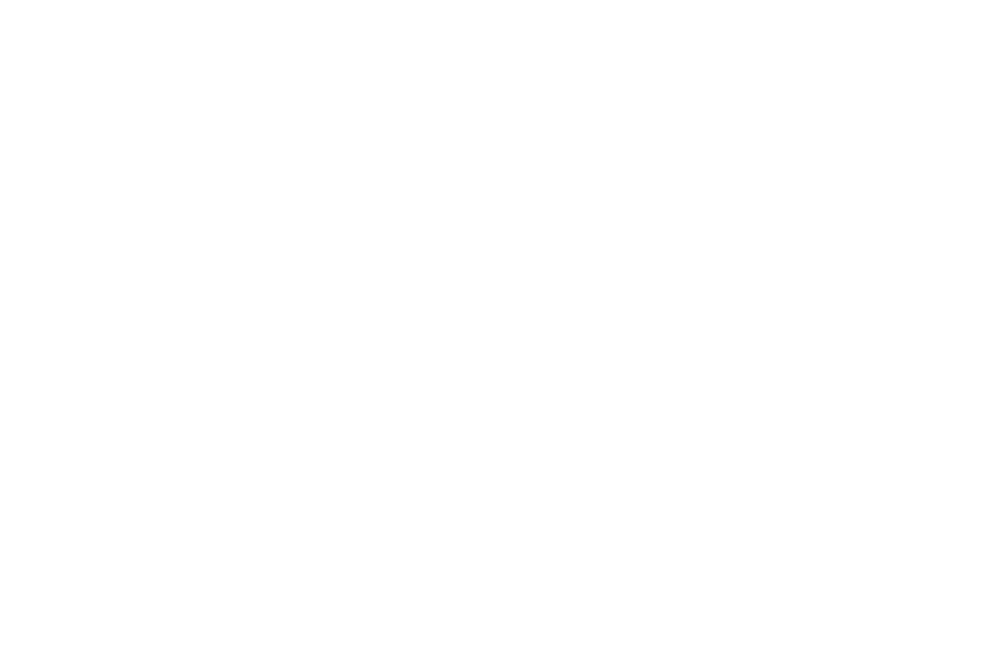
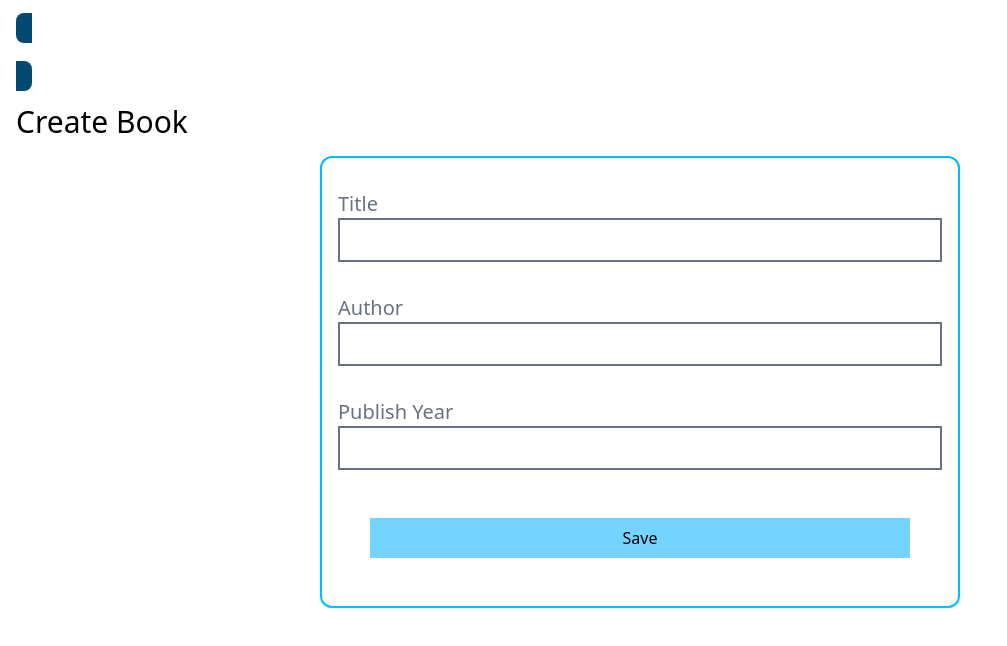
Before and after one commit to coder-Rishi05/Book-Store, a React app in the folder frontend/: page /books/create in a window 1280 px wide. Before the commit this address had no page. Shown: the top 646 px of the page, without its empty margins (0-1007 px from the left). Built offline with nearby package versions, Linux system fonts and the light colour scheme; the HTML template or start-up script is replaced by a standard one.

Commit message:
completed create book page

```diff
--- a/frontend/src/App.jsx
+++ b/frontend/src/App.jsx
@@ -12,10 +12,10 @@
     <div>
       <Routes>
         <Route path="/" element={<Home />}></Route>
-        <Route path={`/books/create/:id`} element={<CreateBooks />}></Route>
-        <Route path={`/books/details/:id`} element={<Show />}></Route>
-        <Route path={`/books/update/:id`} element={<EditBook />}></Route>
-        <Route path={`/books/delete/:id`} element={<DeleteBook />}></Route>
+        <Route path={"/books/create"} element={<CreateBooks />}></Route>
+        <Route path={"/books/details/:id"} element={<Show />}></Route>
+        <Route path={"/books/update/:id"} element={<EditBook />}></Route>
+        <Route path={"/books/delete/:id"} element={<DeleteBook />}></Route>
       </Routes>
     </div>
   );
--- a/frontend/src/components/CreateBooks.jsx
+++ b/frontend/src/components/CreateBooks.jsx
@@ -1,11 +1,73 @@
-import React from 'react'
+import axios from "axios";
+import React, { useState } from "react";
+import { useNavigate } from "react-router-dom";
+import Backbtn from "./Backbtn";
+import Loader from "../Loader/Loader";
 
 const CreateBooks = () => {
+  const [title, setTitle] = useState("");
+  const [author, setAuthor] = useState("");
+  const [publishyear, setPublishYear] = useState("");
+
+  const [loading, setLoading] = useState(false);
+
+  const navigate = useNavigate();
+
+  const handleSavedBook = () => {
+    const data = { title, author, publishyear };
+    setLoading(true);
+    axios
+      .post("http://localhost:3000/books", data)
+      .then(() => {
+        setLoading(false);
+        navigate("/");
+      })
+      .catch((err) => {
+        setLoading(false);
+        alert("An error happened. Please Chech console.");
+        console.log(err);
+      });
+  };
+
   return (
-    <div>
-      Create Book
+    <div className="p-4">
+      <Backbtn />
+      <h1 className="text-3xl my-4">Create Book</h1>
+      {loading ? <Loader /> : " "}
+      <div className="flex flex-col border-2 border-sky-400 rounded-xl w-[40rem] p-4 mx-auto ">
+        <div className="my-4">
+          <label className="text-xl mr-4 text-gray-500">Title</label>
+          <input
+            type="text"
+            value={title}
+            onChange={(e) => setTitle(e.target.value)}
+            className="border-2 border-gray-500 px-4 py-2 w-full"
+          />
+        </div>
+        <div className="my-4">
+          <label className="text-xl mr-4 text-gray-500">Author</label>
+          <input
+            type="text"
+            value={author}
+            onChange={(e) => setAuthor(e.target.value)}
+            className="border-2 border-gray-500 px-4 py-2 w-full"
+          />
+        </div>
+        <div className="my-4">
+          <label className="text-xl mr-4 text-gray-500">Publish Year</label>
+          <input
+            type="text"
+            value={publishyear}
+            onChange={(e) => setPublishYear(e.target.value)}
+            className="border-2 border-gray-500 px-4 py-2 w-full"
+          />
+        </div>
+        <button className="p-2 bg-sky-300 m-8" onClick={handleSavedBook}>
+          Save
+        </button>
+      </div>
     </div>
-  )
-}
+  );
+};
 
-export default CreateBooks
+export default CreateBooks;
--- a/frontend/src/components/Home.jsx
+++ b/frontend/src/components/Home.jsx
@@ -28,7 +28,7 @@
     <div className="p-4">
       <div className="flex justify-between items-center">
         <h1 className="text-3xl my-8">Book List</h1>
-        <Link to={"/books/create"}>
+        <Link to="/books/create">
           <MdOutlineAddBox className="text-sky-800 text-4xl" />
         </Link>
       </div>
```
